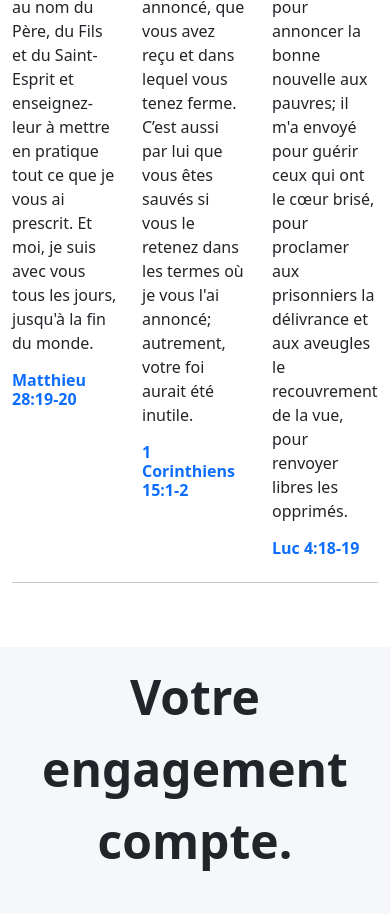
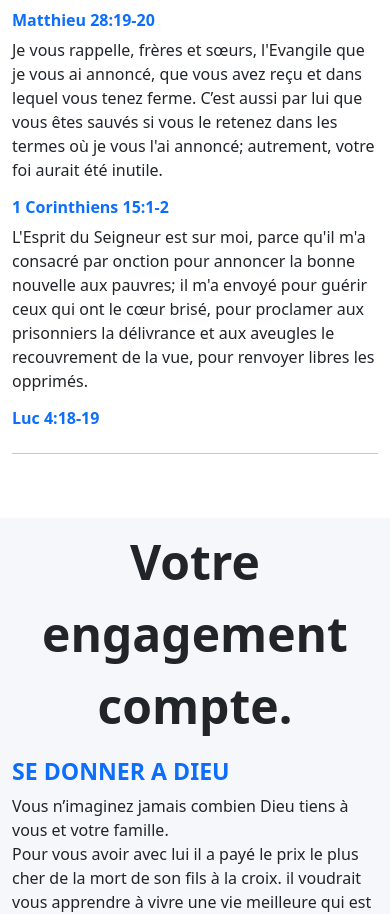
Before and after one commit to Ephraim-Mago/initiative-pour-jesus, a plain HTML site: page index.html in a window 390 px wide. Shown: the part 1135-2049 px from the top of the page. Drawn offline with nearby package versions, Linux system fonts and the light colour scheme.

Commit message:
Update index.html

```diff
--- a/index.html
+++ b/index.html
@@ -45,20 +45,20 @@
                 </div>
             </div>
             <div class="row">
-                <div class="col">
+                <div class="col-md-4 col-xl-4  col-xs-12 float-left">
                     <p>
                         Allez donc, faites de toutes les nations des disciples, baptisez-les au nom du Père, du Fils et du Saint-Esprit et enseignez-leur à mettre en pratique tout ce que je vous ai prescrit. Et moi, je suis avec vous tous les jours, jusqu'à la fin du monde.
                     </p>
                     <h6 class="text-bolder text-primary">Matthieu 28:19-20</h6>
                 </div>
-                <div class="col">
+                <div class="col-md-4 col-xl-4 col-xs-12 float-left">
                     <p>
                         Je vous rappelle, frères et sœurs, l'Evangile que je vous ai annoncé, que vous avez reçu et dans lequel vous tenez ferme. C’est aussi par lui que vous êtes sauvés si vous le retenez dans les termes où je vous l'ai annoncé; autrement, votre foi aurait
                         été inutile.
                     </p>
                     <h6 class="text-bolder text-primary">1 Corinthiens 15:1-2</h6>
                 </div>
-                <div class="col">
+                <div class="col-md-4 col-xl-4 col-xs-12 float-left">
                     <p>
                         L'Esprit du Seigneur est sur moi, parce qu'il m'a consacré par onction pour annoncer la bonne nouvelle aux pauvres; il m'a envoyé pour guérir ceux qui ont le cœur brisé, pour proclamer aux prisonniers la délivrance et aux aveugles le recouvrement de la
                         vue, pour renvoyer libres les opprimés.
@@ -72,12 +72,11 @@
 
     <section class="main d-flex justify-content-center align-items-center" id="engagement">
         <div class="container py-5">
-            <div class="para text-bolder text-center">
-                <p>Votre engagement compte.</p>
-            </div>
-            <br>
             <div class="row">
-                <div class="col">
+                <div class="para text-bolder text-center">
+                    <p>Votre engagement compte.</p>
+                </div>
+                <div class="col-md-6 col-xl-6 col-xs-12">
                     <h3 class="text-bolder text-primary">SE DONNER A DIEU</h3>
                     <p>
                         Vous n’imaginez jamais combien Dieu tiens à vous et votre famille.<br> Pour vous avoir avec lui il a payé le prix le plus cher de la mort de son fils à la croix. il voudrait vous apprendre à vivre une vie meilleure qui est celle
@@ -85,8 +84,7 @@
                     </p>
                     <hr>
                 </div>
-                <div class="col-1"></div>
-                <div class="col-6">
+                <div class="col-md-6 col-xl-6 col-xs-12">
                     <form action="">
                         <div class="mb-3">
                             <input type="text" class="form-control" id="nom" placeholder="Votre Nom">
@@ -104,6 +102,9 @@
                     </form>
                 </div>
             </div>
+
+            <br>
+
         </div>
     </section>
 
```
